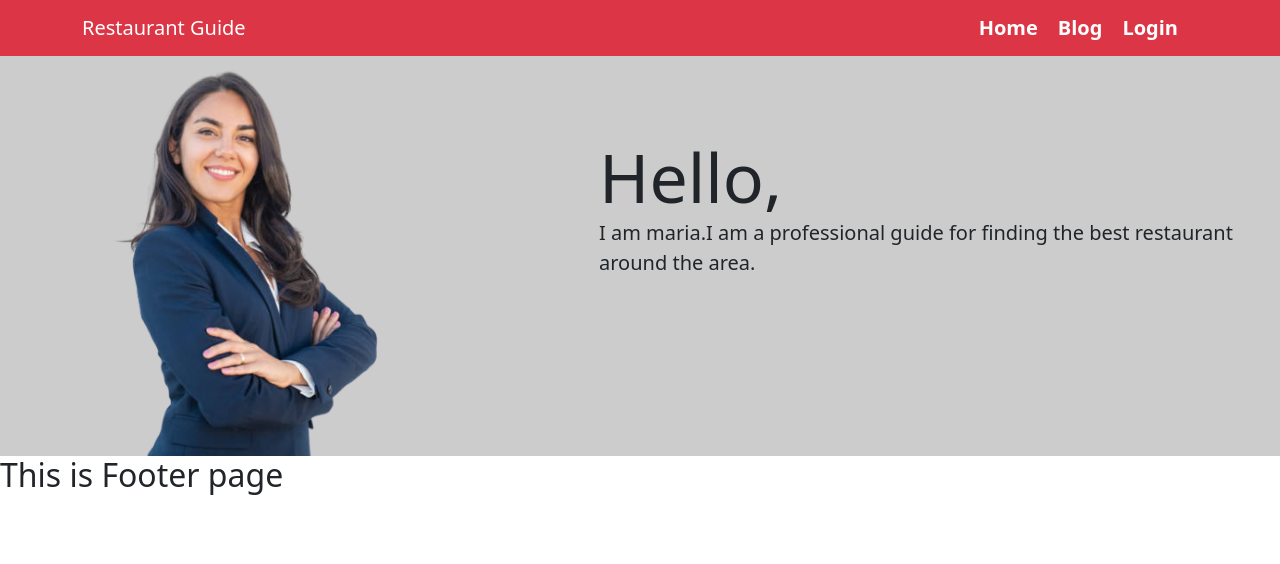
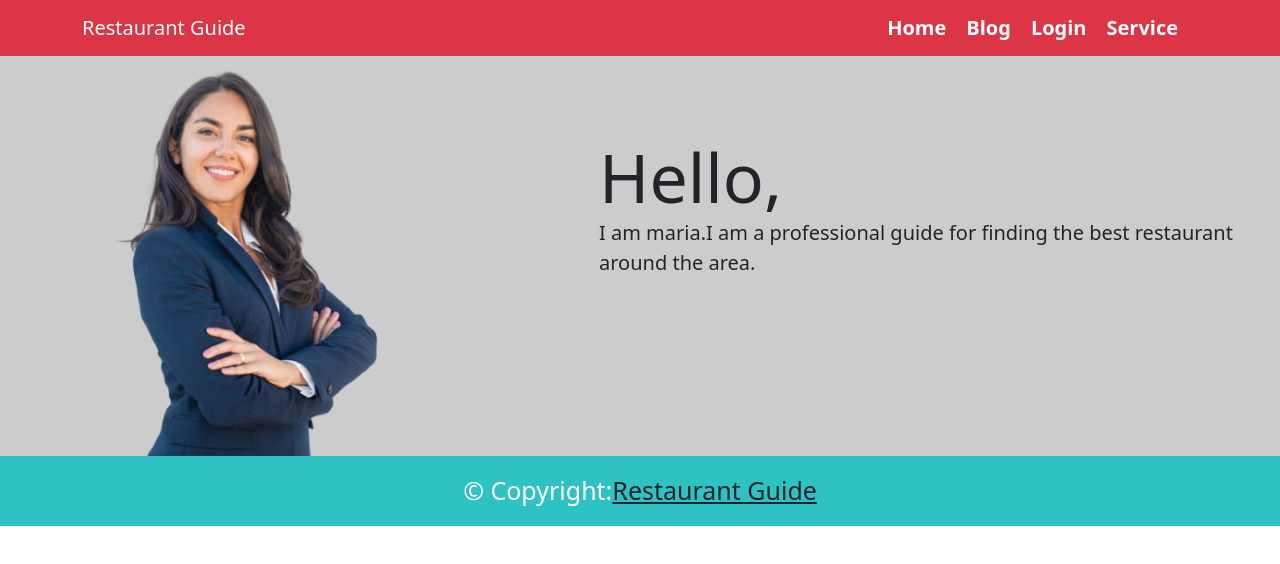
Before and after one commit to mamun102076/resturant-guide-client, a React (Create React App) app: page / in a window 1280 px wide. Shown: the top 564 px of the page. Built offline with nearby package versions, Linux system fonts and the light colour scheme.

Commit message:
added footer section

```diff
--- /dev/null
+++ b/src/Shared/Footer/Footer.css
@@ -0,0 +1,5 @@
+footer{
+    background-color: rgb(46, 194, 194);
+    color: white;
+    font-size: 25px;
+}
--- a/src/Shared/Footer/Footer.js
+++ b/src/Shared/Footer/Footer.js
@@ -1,10 +1,16 @@
 import React from 'react';
+import './Footer.css'
 
 const Footer = () => {
     return (
-        <div>
-            <h2>This is Footer page</h2>
-        </div>
+        <footer className='text-center text-lg-left'>
+            <div className='text-center p-3'>
+                &copy; Copyright:
+                <a className='text-dark' href='#'>
+                    Restaurant Guide
+                </a>
+            </div>
+        </footer>
     );
 };
 
--- a/src/Shared/Header/Header.js
+++ b/src/Shared/Header/Header.js
@@ -17,6 +17,7 @@ const Header = () => {
                         <Link variant="primary" to='/'>Home</Link>
                         <Link to='/blog'>Blog</Link>
                         <Link to='/login'>Login</Link>
+                        <Link to='/service'>Service</Link>
                     </Nav>
                 </Navbar.Collapse>
             </Container>
```
Also changed, not shown: src/Shared/Services/Services.js (added, +11 -0 lines).
